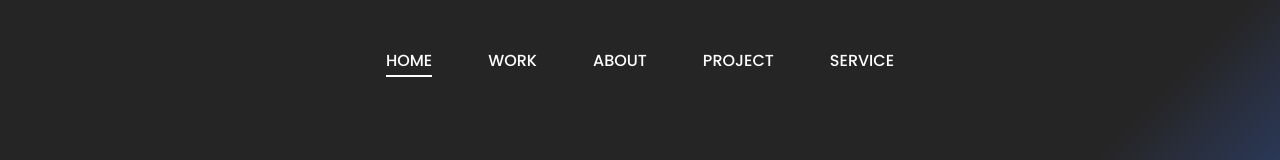
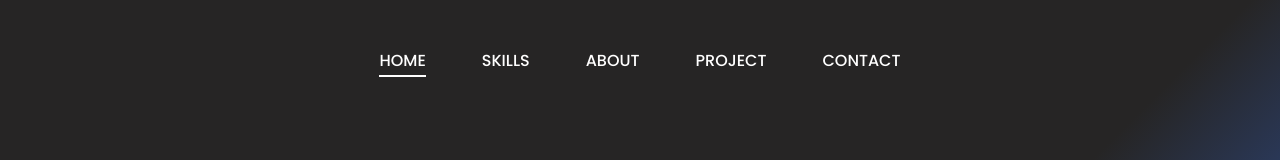
Before and after one commit to mrsaurabhnamdev/MyportFolio_website, a plain HTML site: page index.html in a window 1280 px wide. Shown: the top 160 px of the page. Drawn offline with Linux system fonts and the light colour scheme.

Commit message:
change the work to skills and the service to Contact

```diff
--- a/index.html
+++ b/index.html
@@ -16,10 +16,10 @@
          <div class="portfolio-container">
             <ul class="navlist">
                 <li><a href="#" class="active">Home</a></li>
-                <li><a href="#">Work</a></li>
+                <li><a href="#">Skills</a></li>
                 <li><a href="#">About</a></li>
                 <li><a href="#">Project</a></li>
-                <li><a href="#">Service</a></li>
+                <li><a href="#">Contact</a></li>
             </ul>
             <div class="left-container">
                 <div class="icon">
```
